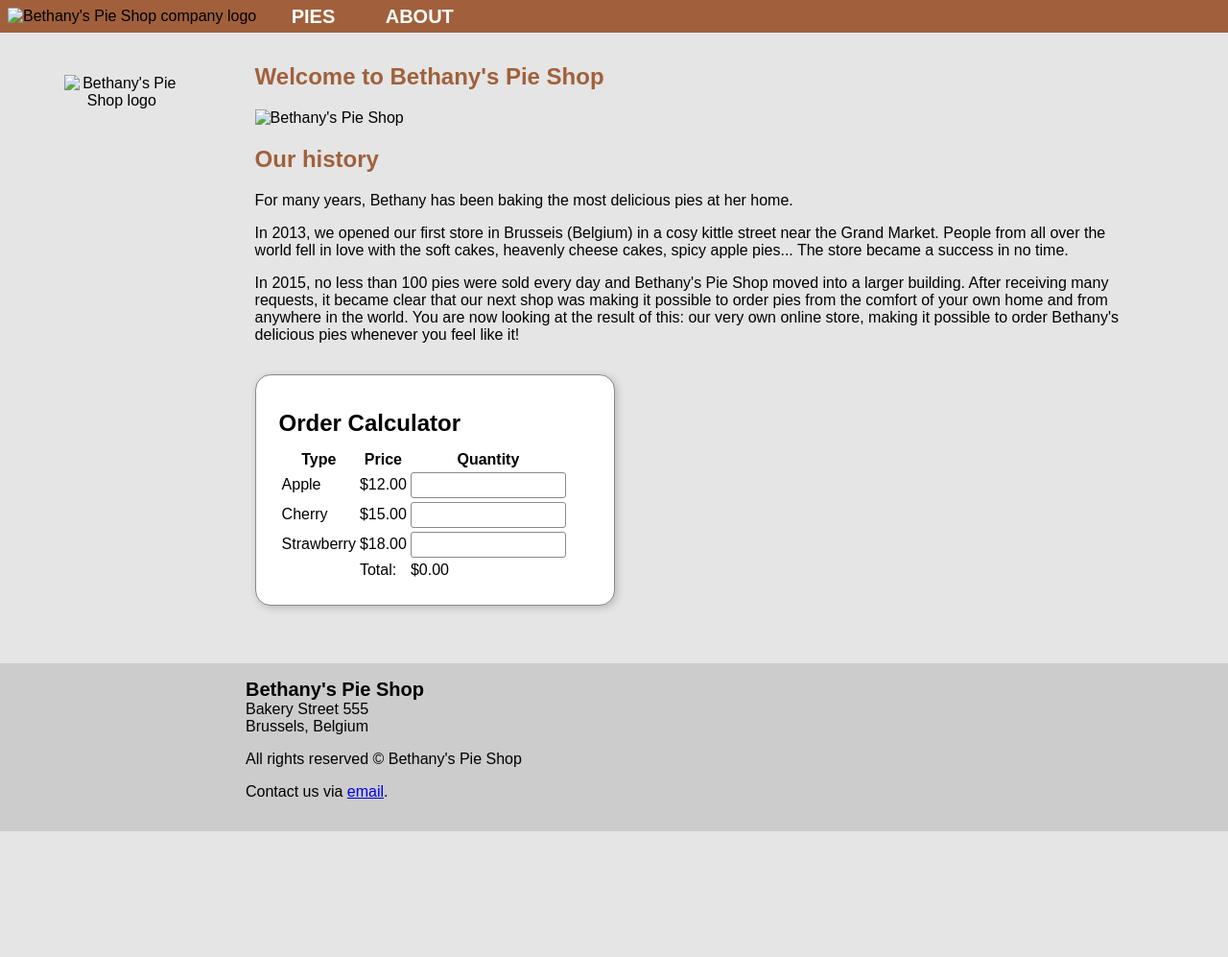
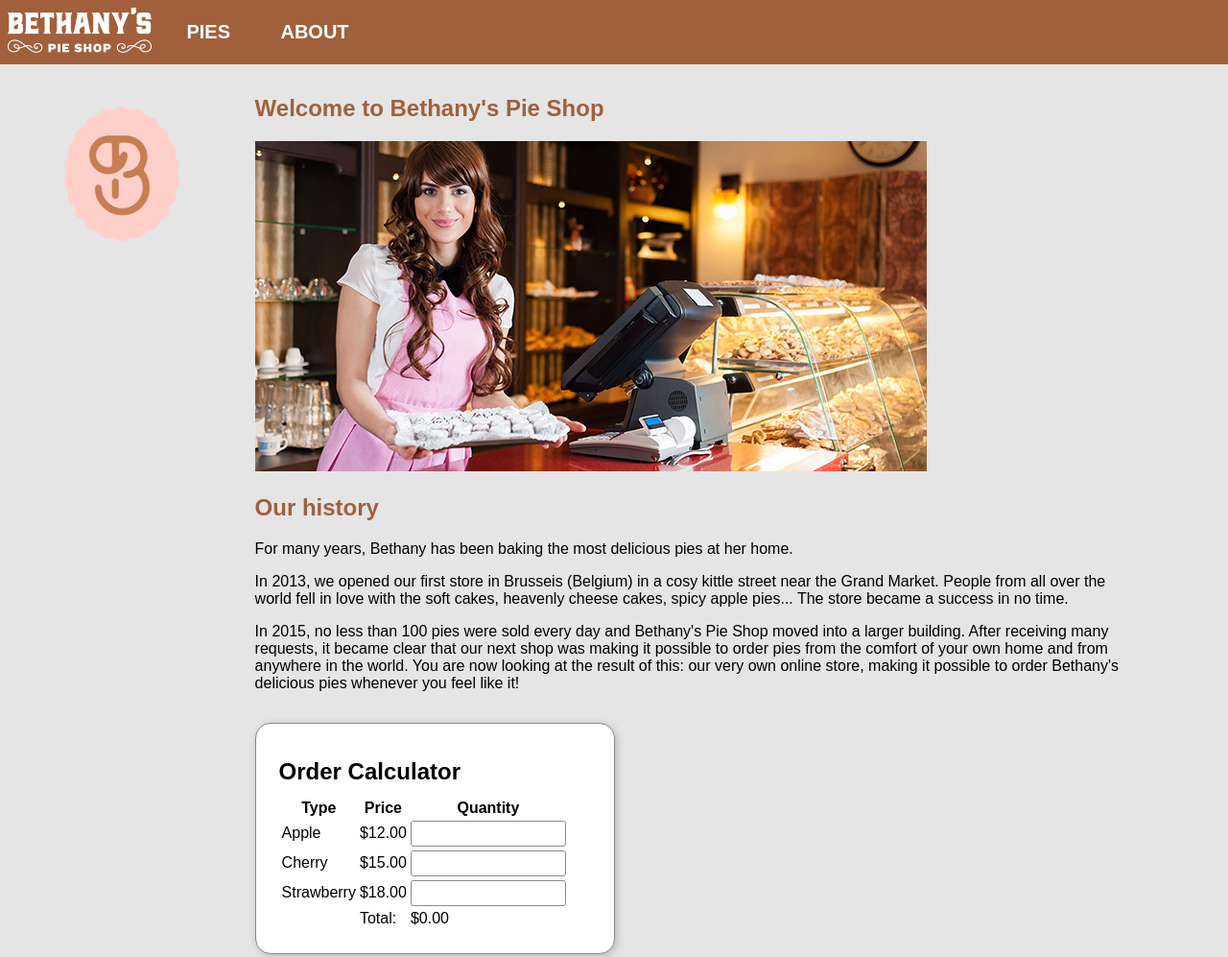
Before and after one commit to kokilaVenkataSree/Kokila, a plain HTML site: page index.html in a window 1280 px wide. Shown: the top 997 px of the page at 96% size. Before the commit the page ends 914 px from the top, so only its background shows below. Drawn offline with Linux system fonts and the light colour scheme.

Commit message:
Update index.html

```diff
--- a/index.html
+++ b/index.html
@@ -12,7 +12,7 @@
     <header>
         <nav>
             <ul>
-                <li><img src="images/logo.png" width="150" height="47" alt="Bethany's Pie Shop company logo"></li>
+                <li><img src="logo.png" width="150" height="47" alt="Bethany's Pie Shop company logo"></li>
                 <li><a href="">Pies</a></li>
                 <li><a href="">About</a></li>
             </ul>
@@ -22,8 +22,8 @@
         <article>
             <h1>Welcome to Bethany's Pie Shop</h1>
             <picture>
-                <source media="(min-width: 1000px)" srcset="images/bethany-700.jpg">
-                <img src="images/bethanysmall.jpg" alt="Bethany's Pie Shop">
+                <source media="(min-width: 1000px)" srcset="bethany-700.jpg">
+                <img src="bethanysmall.jpg" alt="Bethany's Pie Shop">
             </picture>
             <h1>Our history</h1>
             <p>For many years, Bethany has been baking the most delicious pies at her home.</p>
@@ -66,7 +66,7 @@
         </article>
         <aside>
             <div class="logo-container">
-                <img src="images/bethanylogo.png"
+                <img src="bethanylogo.png"
                      alt="Bethany's Pie Shop logo"
                      width="120" height="140">
             </div>
```
